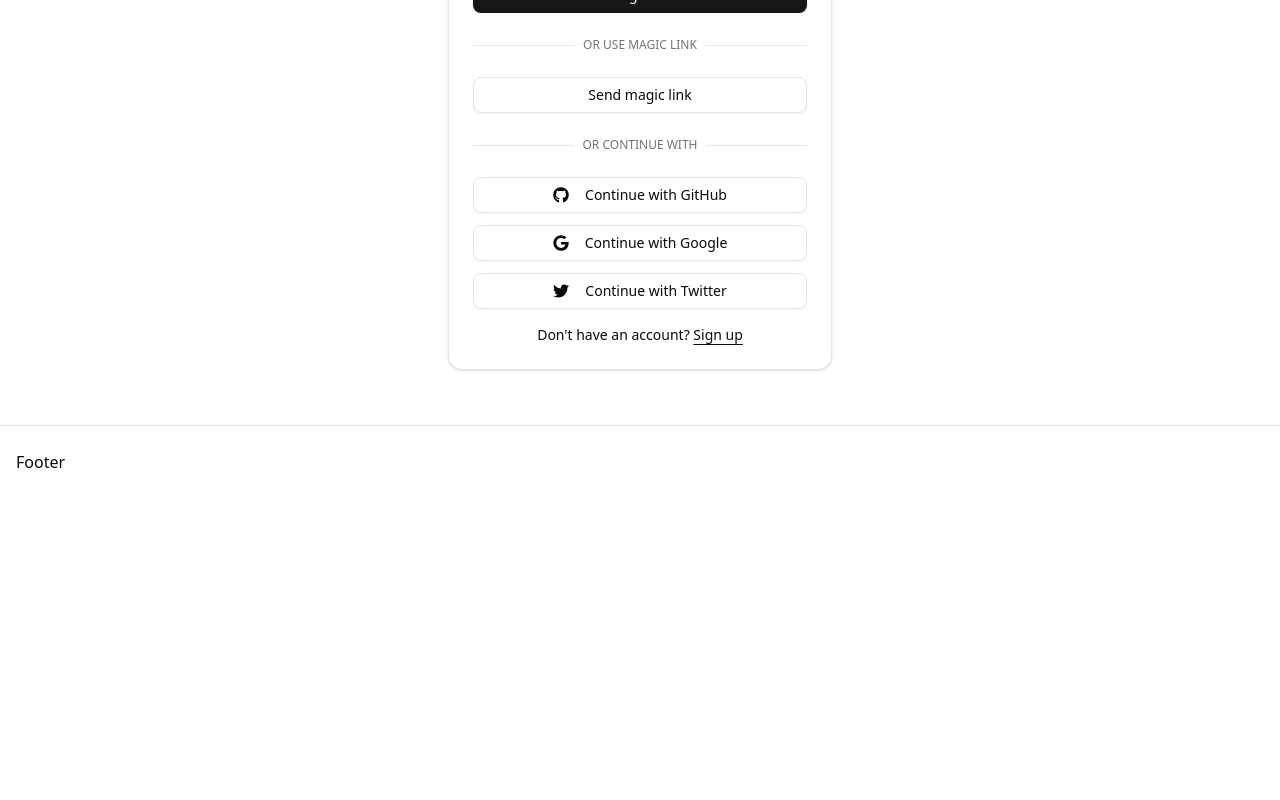
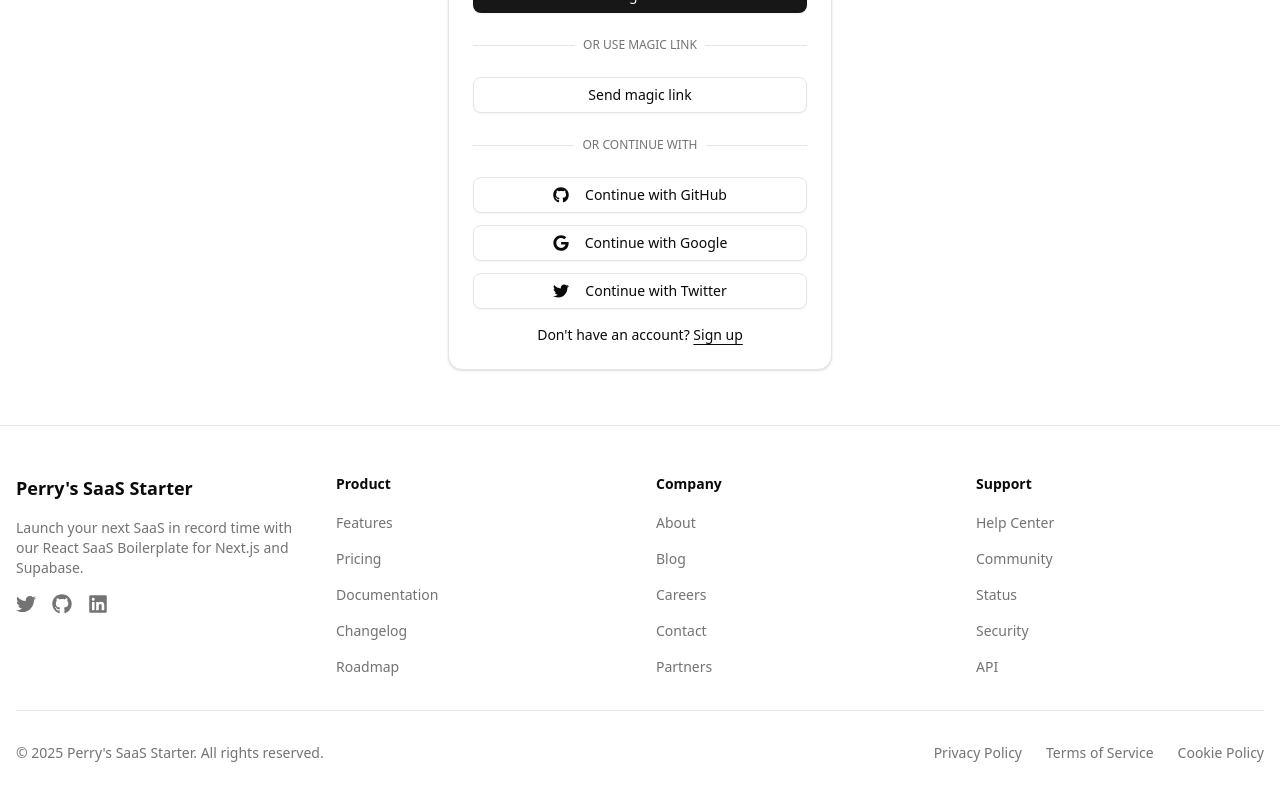
Before and after one commit to perryfardella/perrys-saas-starter, a Next.js app: page /auth/sign-in in a window 1280 px wide. Shown: the part 436-1236 px from the top of the page. Before the commit the page ends 934 px from the top, so only its background shows below. Built offline with nearby package versions, Linux system fonts and the light colour scheme.

Commit message:
Add footer

```diff
--- a/components/footer.tsx
+++ b/components/footer.tsx
@@ -1,7 +1,145 @@
+import { appName } from "@/config";
+import Link from "next/link";
+import { FaTwitter, FaGithub, FaLinkedin } from "react-icons/fa";
+
+// Footer configuration data
+const footerData = {
+  company: {
+    name: appName,
+    description:
+      "Launch your next SaaS in record time with our React SaaS Boilerplate for Next.js and Supabase.",
+    socialLinks: [
+      {
+        name: "Twitter",
+        href: "#",
+        icon: FaTwitter,
+        ariaLabel: "Twitter",
+      },
+      {
+        name: "GitHub",
+        href: "#",
+        icon: FaGithub,
+        ariaLabel: "GitHub",
+      },
+      {
+        name: "LinkedIn",
+        href: "#",
+        icon: FaLinkedin,
+        ariaLabel: "LinkedIn",
+      },
+    ],
+  },
+  sections: [
+    {
+      title: "Product",
+      links: [
+        { name: "Features", href: "#" },
+        { name: "Pricing", href: "#" },
+        { name: "Documentation", href: "#" },
+        { name: "Changelog", href: "#" },
+        { name: "Roadmap", href: "#" },
+      ],
+    },
+    {
+      title: "Company",
+      links: [
+        { name: "About", href: "#" },
+        { name: "Blog", href: "#" },
+        { name: "Careers", href: "#" },
+        { name: "Contact", href: "#" },
+        { name: "Partners", href: "#" },
+      ],
+    },
+    {
+      title: "Support",
+      links: [
+        { name: "Help Center", href: "#" },
+        { name: "Community", href: "#" },
+        { name: "Status", href: "#" },
+        { name: "Security", href: "#" },
+        { name: "API", href: "#" },
+      ],
+    },
+  ],
+  legal: {
+    copyright: "© 2025 Perry's SaaS Starter. All rights reserved.",
+    links: [
+      { name: "Privacy Policy", href: "#" },
+      { name: "Terms of Service", href: "#" },
+      { name: "Cookie Policy", href: "#" },
+    ],
+  },
+};
+
 export const Footer = () => {
   return (
     <footer className="border-t bg-background">
-      <div className="container mx-auto px-4 py-6">Footer</div>
+      <div className="container mx-auto px-4 py-12">
+        {/* Main Footer Content */}
+        <div className="grid grid-cols-1 md:grid-cols-2 lg:grid-cols-4 gap-8 mb-8">
+          {/* Company Info */}
+          <div className="space-y-4">
+            <h3 className="text-lg font-semibold">{footerData.company.name}</h3>
+            <p className="text-sm text-muted-foreground">
+              {footerData.company.description}
+            </p>
+            <div className="flex space-x-4">
+              {footerData.company.socialLinks.map((social) => {
+                const IconComponent = social.icon;
+                return (
+                  <Link
+                    key={social.name}
+                    href={social.href}
+                    className="text-muted-foreground hover:text-foreground transition-colors"
+                    aria-label={social.ariaLabel}
+                  >
+                    <IconComponent className="h-5 w-5" />
+                  </Link>
+                );
+              })}
+            </div>
+          </div>
+
+          {/* Dynamic Link Sections */}
+          {footerData.sections.map((section) => (
+            <div key={section.title} className="space-y-4">
+              <h4 className="text-sm font-semibold text-foreground">
+                {section.title}
+              </h4>
+              <ul className="space-y-3">
+                {section.links.map((link) => (
+                  <li key={link.name}>
+                    <Link
+                      href={link.href}
+                      className="text-sm text-muted-foreground hover:text-foreground transition-colors"
+                    >
+                      {link.name}
+                    </Link>
+                  </li>
+                ))}
+              </ul>
+            </div>
+          ))}
+        </div>
+
+        {/* Bottom Section */}
+        <div className="flex flex-col md:flex-row justify-between items-center pt-8 border-t border-border">
+          <p className="text-sm text-muted-foreground mb-4 md:mb-0">
+            {footerData.legal.copyright}
+          </p>
+          <div className="flex flex-wrap gap-6">
+            {footerData.legal.links.map((link) => (
+              <Link
+                key={link.name}
+                href={link.href}
+                className="text-sm text-muted-foreground hover:text-foreground transition-colors"
+              >
+                {link.name}
+              </Link>
+            ))}
+          </div>
+        </div>
+      </div>
     </footer>
   );
 };
--- a/config.ts
+++ b/config.ts
@@ -1,7 +1,7 @@
 import { Provider } from "@supabase/supabase-js";
 
 // Set the name of your app here
-export const appName = "My App";
+export const appName = "Perry's SaaS Starter";
 
 // Enable or disable magic link authentication
 // Set to true to show magic link options in sign-in and sign-up forms
```
